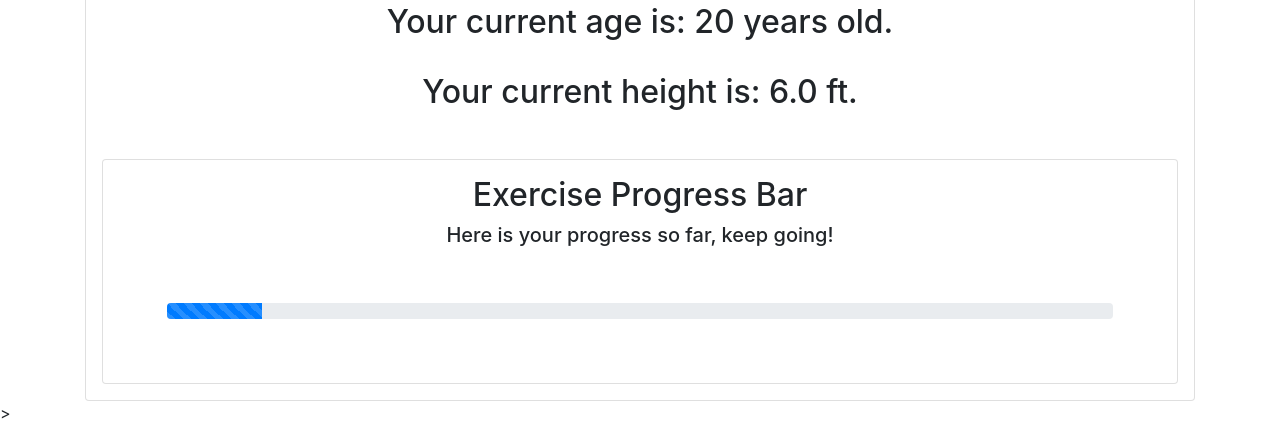
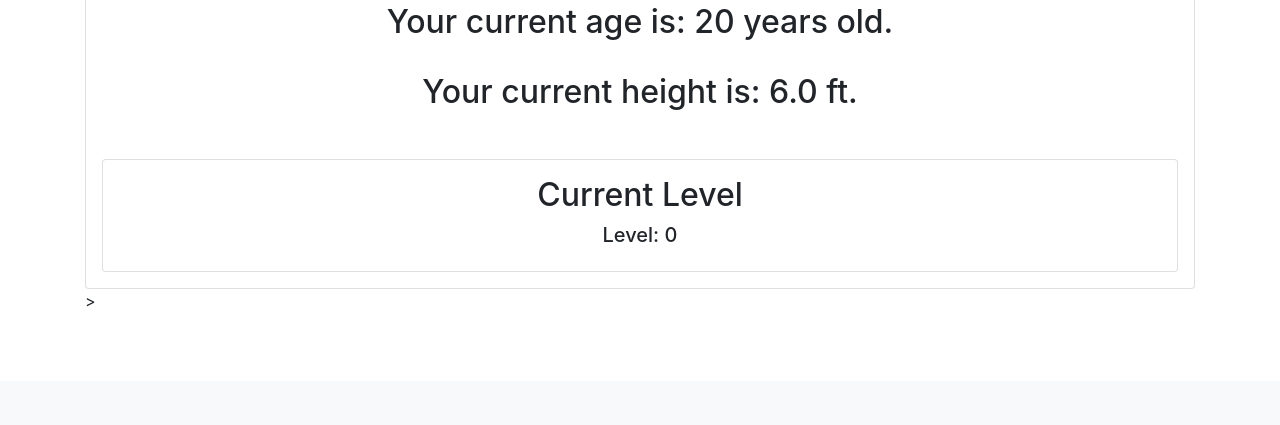
Before and after one commit to kimberlyvo21/Adv-Software-Project, a Django app: a page that uses social_app/templates/social_app/profile.html in a window 1280 px wide. Shown: the part 419-844 px from the top of the page. After the commit the page ends 726 px from the top, so only its background shows below. Run offline with Django 3.2, Linux system fonts and the light colour scheme; data comes from the database, SQL or seed files in the repository; some libraries are stand-ins or nearby versions.

Commit message:
Add levels and leaderboard

```diff
--- a/social_app/models.py
+++ b/social_app/models.py
@@ -10,7 +10,7 @@ class Profile(models.Model):
     name = models.CharField(max_length=30)
     age = models.DecimalField(decimal_places=0, max_digits=2)
     height = models.FloatField()
-    time = models.DecimalField(decimal_places=0, max_digits=4)
+    level = models.DecimalField(decimal_places=0, max_digits=2)
     email = models.CharField(max_length=100)
     def __str__(self):
         return self.name
--- a/social_app/templates/social_app/Dashboard.html
+++ b/social_app/templates/social_app/Dashboard.html
@@ -31,7 +31,7 @@
           <a class="nav-link" href="{% url 'social_app:dashboard' user.email %}">Dashboard</a>
         </li>
         <li class="nav-item active">
-          <a class="nav-link" href="{% url 'social_app:profile' user.email %}">Leaderboard<span
+          <a class="nav-link" href="{% url 'social_app:leaderboard' user.email %}">Leaderboard<span
               class="sr-only">(current)</span></a>
         </li>
         <li class="nav-item active">
@@ -119,7 +119,6 @@
         <ul class="list-group list-group-flush">
           {% for Fr in Friends %}
           <li class="list-group-item" href="">{{Fr}}
-            <a href="{% url 'social_app:friendpage' user.email Fr %}" class="btn btn-primary">Go to {{Fr}}'s Page' </a>
           </li>
           {% endfor %}
 
@@ -146,7 +145,6 @@
         <ul class="list-group list-group-flush">
           {% for Fr in Friends %}
           <li class="list-group-item" href="">{{Fr}}
-            <a href="{% url 'social_app:friendpage' user.email Fr %}" class="btn btn-primary">Go to {{Fr}}'s Page' </a>
           </li>
           {% endfor %}
         </ul>
--- a/social_app/templates/social_app/profile.html
+++ b/social_app/templates/social_app/profile.html
@@ -57,13 +57,9 @@
       <br>
 
       <div class="card p-3 m-3">
-        <h2 style="text-align:center">Exercise Progress Bar</h2>
-        <h5 style="text-align:center">Here is your progress so far, keep going!</h5>
-        <div class="progress m-5">
-          <div class="progress-bar progress-bar-striped" role="progressbar" style="width: 10%" aria-valuenow=time
-            aria-valuemin="0" aria-valuemax="5000"></div>
-        </div>
-      </div>
+        <h2 style="text-align:center">Current Level</h2>
+        <h5 style="text-align:center">Level: {{level}} </h5>
+
     </div>
   </div>
 </body>
--- a/social_app/templates/social_app/signup.html
+++ b/social_app/templates/social_app/signup.html
@@ -33,10 +33,6 @@
           <input type="number" class="form-control" id="height" name="height" placeholder="Write your height" min="1.0" step="0.1" max="10.0">
         </div>
 
-        <div class="form-group">
-          <label for="exampleFormControlTextarea1">Workout Time Goal (minutes)</label>
-          <input type="number" class="form-control" id="time" name="time" placeholder="Write your time goal here" min="1", max="1000">
-        </div>
         <input class="btn btn-primary mt-3" style="float:right" type="submit" value="Continue">
       </form>
     </div>
--- a/social_app/urls.py
+++ b/social_app/urls.py
@@ -10,5 +10,5 @@ urlpatterns = [
         path('<str:email>/dashboard/AddFriends', views.AddFriends, name = 'AddFriends'),
         path('<str:email>/dashboard/AddWorkout', views.AddWorkout, name = 'AddWorkout'),
         path('<str:email>/dashboard/UpdateWorkout', views.UpdateWorkout, name = 'UpdateWorkout'),
-        path('<str:email>/dashboard/<str:name>', views.FriendPage, name = 'friendpage'),
+        path('<str:email>/dashboard/leaderboard', views.FriendPage, name = 'leaderboard'),
 ]
--- a/social_app/views.py
+++ b/social_app/views.py
@@ -8,6 +8,7 @@ from django.contrib.auth.models import User
 import requests
 from isodate import parse_duration
 from django.conf import settings
+import math
 
 
 
@@ -26,8 +27,7 @@ def ProfilePage(request, email):
             name_p = request.POST.get('name').lower()
             age_p = request.POST.get('age')
             height_p = request.POST.get('height')
-            time_p = request.POST.get('time')
-            profile_idea = Profile(User = User.objects.get(email=email), name=name_p, age=age_p, height=height_p, time=time_p, email=email)
+            profile_idea = Profile(User = User.objects.get(email=email), name=name_p, age=age_p, height=height_p, level=0, email=email)
             Dashboard_User = Dashboard(User = User.objects.get(email=email), Friends=[], Workout=[])
             Workouts_User = Workouts(User = User.objects.get(email=email), Workout_Name=[], Workout_Progress=[], Workout_Goals=[])
             profile_idea.save()
@@ -37,13 +37,13 @@ def ProfilePage(request, email):
                 'name': name_p,
                 'age': age_p,
                 'height' : height_p,
-                'time' : time_p,
+                'level' : 0,
             })
     return render(request, "social_app/profile.html", {
                     'name': selected_profile.name,
                     'age': selected_profile.age,
                     'height' : selected_profile.height,
-                    'time' : selected_profile.time,
+                    'level' : selected_profile.level,
                 })
 
 def DashboardPage(request, email):
@@ -154,11 +154,15 @@ def AddFriends(request, email):
             'Workouts': Dashboard_User.Workout,
         })
 
-def FriendPage(request, email, name):
-    friend_profile = Profile.objects.get(name=name)
+def FriendPage(request, email):
+    Dashboard_User = Dashboard.objects.get(User = User.objects.get(email=email))
+    friends_level = []
+    for friend in Dashboard_User.Friends:
+        selected_profile = Profile.objects.get(name = friend)
+        friends_level.append(selected_profile.level)
     return render(request, "social_app/FriendPage.html", {
-            'name_f' : friend_profile.name,
-            'time_f' : friend_profile.time,
+            'name_f' : Dashboard_User.Friends,
+            'level_f' : friends_level,
             })
 
 def AddWorkout(request, email):
@@ -203,6 +207,7 @@ def UpdateWorkout(request, email):
     selected_profile = Profile.objects.get(email=email)
     name_w = ""
     progress_w = 0
+    level_val = 0
     if request.method == 'GET':
         return render(request, "social_app/UpdateWorkout.html")
     if request.method == 'POST':
@@ -217,6 +222,12 @@ def UpdateWorkout(request, email):
     print(progress_w)
     Workouts_User.Workout_Progress[index] += int(progress_w)
     Workouts_User.save()
+    for num in Workouts_User.Workout_Progress:
+        level_val = (num + level_val)
+
+    selected_profile.level = math.floor(level_val/100)
+    selected_profile.save()
+
     Progress_Num = []
     for Prog, Goals in zip(Workouts_User.Workout_Progress, Workouts_User.Workout_Goals): {
         Progress_Num.append((Prog/Goals)*100)
```
Also changed, not shown: social_app/templates/social_app/FriendPage.html (+31 -29 lines), social_app/migrations/0007_auto_20210417_2019.py (added).
